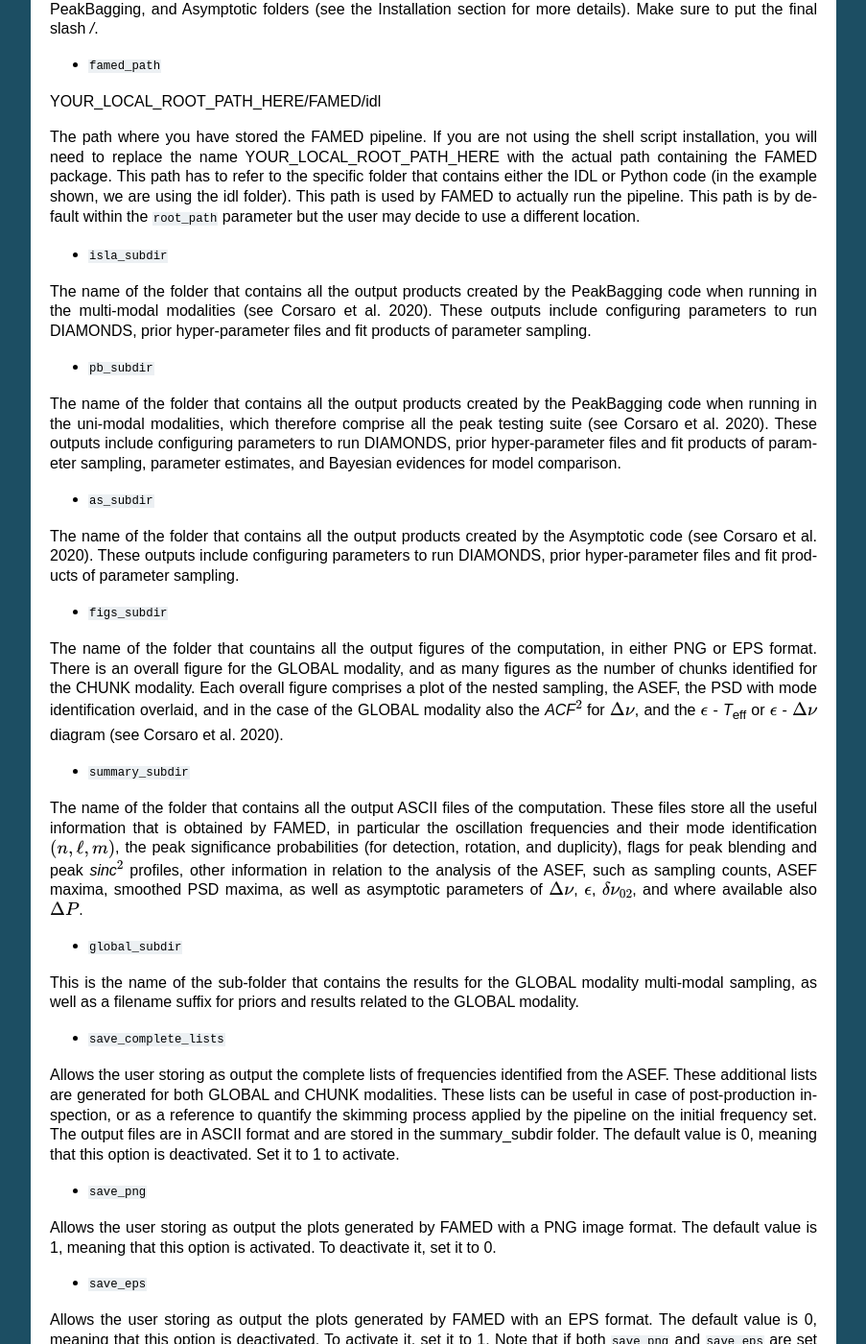
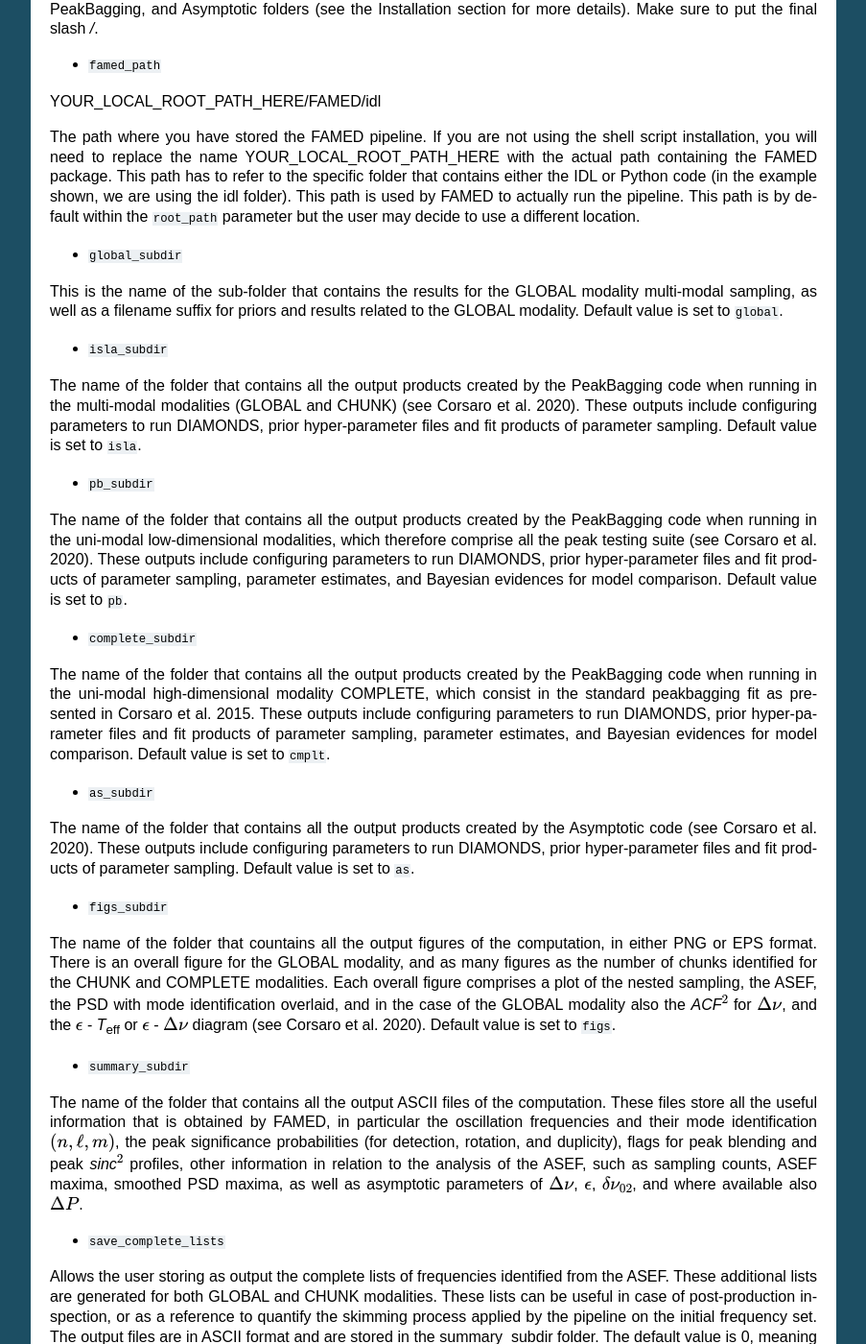
Before and after one commit to EnricoCorsaro/FAMED, a Sphinx documentation site: the page built from docs/source/configuring_parameters.rst, in a window 1280 px wide and 1400 px high, scrolled down 587 px. Shown: the whole window at 96% size, without its empty margins (198-1101 px from the left). Built offline with Sphinx 7.4.7, drawn with Linux system fonts in a browser that asks for light colours.

Commit message:
Updated RTD documentation incorporating new keyword complete_subdir.

```diff
--- a/docs/source/configuring_parameters.rst
+++ b/docs/source/configuring_parameters.rst
@@ -20,23 +20,26 @@ YOUR_LOCAL_ROOT_PATH_HERE/FAMED/idl
 
 The path where you have stored the FAMED pipeline. If you are not using the shell script installation, you will need to replace the name YOUR_LOCAL_ROOT_PATH_HERE with the actual path containing the FAMED package. This path has to refer to the specific folder that contains either the IDL or Python code (in the example shown, we are using the idl folder). This path is used by FAMED to actually run the pipeline. This path is by default within the ``root_path`` parameter but the user may decide to use a different location.
 
+* ``global_subdir``
+This is the name of the sub-folder that contains the results for the GLOBAL modality multi-modal sampling, as well as a filename suffix for priors and results related to the GLOBAL modality. Default value is set to ``global``.
+
 * ``isla_subdir``
-The name of the folder that contains all the output products created by the PeakBagging code when running in the multi-modal modalities (see Corsaro et al. 2020). These outputs include configuring parameters to run DIAMONDS, prior hyper-parameter files and fit products of parameter sampling.
+The name of the folder that contains all the output products created by the PeakBagging code when running in the multi-modal modalities (GLOBAL and CHUNK) (see Corsaro et al. 2020). These outputs include configuring parameters to run DIAMONDS, prior hyper-parameter files and fit products of parameter sampling. Default value is set to ``isla``.
 
 * ``pb_subdir``
-The name of the folder that contains all the output products created by the PeakBagging code when running in the uni-modal modalities, which therefore comprise all the peak testing suite (see Corsaro et al. 2020). These outputs include configuring parameters to run DIAMONDS, prior hyper-parameter files and fit products of parameter sampling, parameter estimates, and Bayesian evidences for model comparison.
+The name of the folder that contains all the output products created by the PeakBagging code when running in the uni-modal low-dimensional modalities, which therefore comprise all the peak testing suite (see Corsaro et al. 2020). These outputs include configuring parameters to run DIAMONDS, prior hyper-parameter files and fit products of parameter sampling, parameter estimates, and Bayesian evidences for model comparison. Default value is set to ``pb``.
+
+* ``complete_subdir``
+The name of the folder that contains all the output products created by the PeakBagging code when running in the uni-modal high-dimensional modality COMPLETE, which consist in the standard peakbagging fit as presented in Corsaro et al. 2015. These outputs include configuring parameters to run DIAMONDS, prior hyper-parameter files and fit products of parameter sampling, parameter estimates, and Bayesian evidences for model comparison. Default value is set to ``cmplt``.
 
 * ``as_subdir``
-The name of the folder that contains all the output products created by the Asymptotic code (see Corsaro et al. 2020). These outputs include configuring parameters to run DIAMONDS, prior hyper-parameter files and fit products of parameter sampling.
+The name of the folder that contains all the output products created by the Asymptotic code (see Corsaro et al. 2020). These outputs include configuring parameters to run DIAMONDS, prior hyper-parameter files and fit products of parameter sampling. Default value is set to ``as``.
 
 * ``figs_subdir``
-The name of the folder that countains all the output figures of the computation, in either PNG or EPS format. There is an overall figure for the GLOBAL modality, and as many figures as the number of chunks identified for the CHUNK modality. Each overall figure comprises a plot of the nested sampling, the ASEF, the PSD with mode identification overlaid, and in the case of the GLOBAL modality also the *ACF*:math:`^2` for :math:`\Delta\nu`, and the :math:`\epsilon` - *T*:subscript:`eff` or :math:`\epsilon` - :math:`\Delta\nu` diagram (see Corsaro et al. 2020).
+The name of the folder that countains all the output figures of the computation, in either PNG or EPS format. There is an overall figure for the GLOBAL modality, and as many figures as the number of chunks identified for the CHUNK and COMPLETE modalities. Each overall figure comprises a plot of the nested sampling, the ASEF, the PSD with mode identification overlaid, and in the case of the GLOBAL modality also the *ACF*:math:`^2` for :math:`\Delta\nu`, and the :math:`\epsilon` - *T*:subscript:`eff` or :math:`\epsilon` - :math:`\Delta\nu` diagram (see Corsaro et al. 2020). Default value is set to ``figs``.
 
 * ``summary_subdir``
 The name of the folder that contains all the output ASCII files of the computation. These files store all the useful information that is obtained by FAMED, in particular the oscillation frequencies and their mode identification :math:`(n,\ell,m)`, the peak significance probabilities (for detection, rotation, and duplicity), flags for peak blending and peak *sinc*:math:`^2` profiles, other information in relation to the analysis of the ASEF, such as sampling counts, ASEF maxima, smoothed PSD maxima, as well as asymptotic parameters of :math:`\Delta\nu`, :math:`\epsilon`, :math:`\delta\nu_{02}`, and where available also :math:`\Delta P`.
-
-* ``global_subdir``
-This is the name of the sub-folder that contains the results for the GLOBAL modality multi-modal sampling, as well as a filename suffix for priors and results related to the GLOBAL modality.
 
 * ``save_complete_lists``
 Allows the user storing as output the complete lists of frequencies identified from the ASEF. These additional lists are generated for both GLOBAL and CHUNK modalities. These lists can be useful in case of post-production inspection, or as a reference to quantify the skimming process applied by the pipeline on the initial frequency set. The output files are in ASCII format and are stored in the summary_subdir folder. The default value is 0, meaning that this option is deactivated. Set it to 1 to activate.
```
